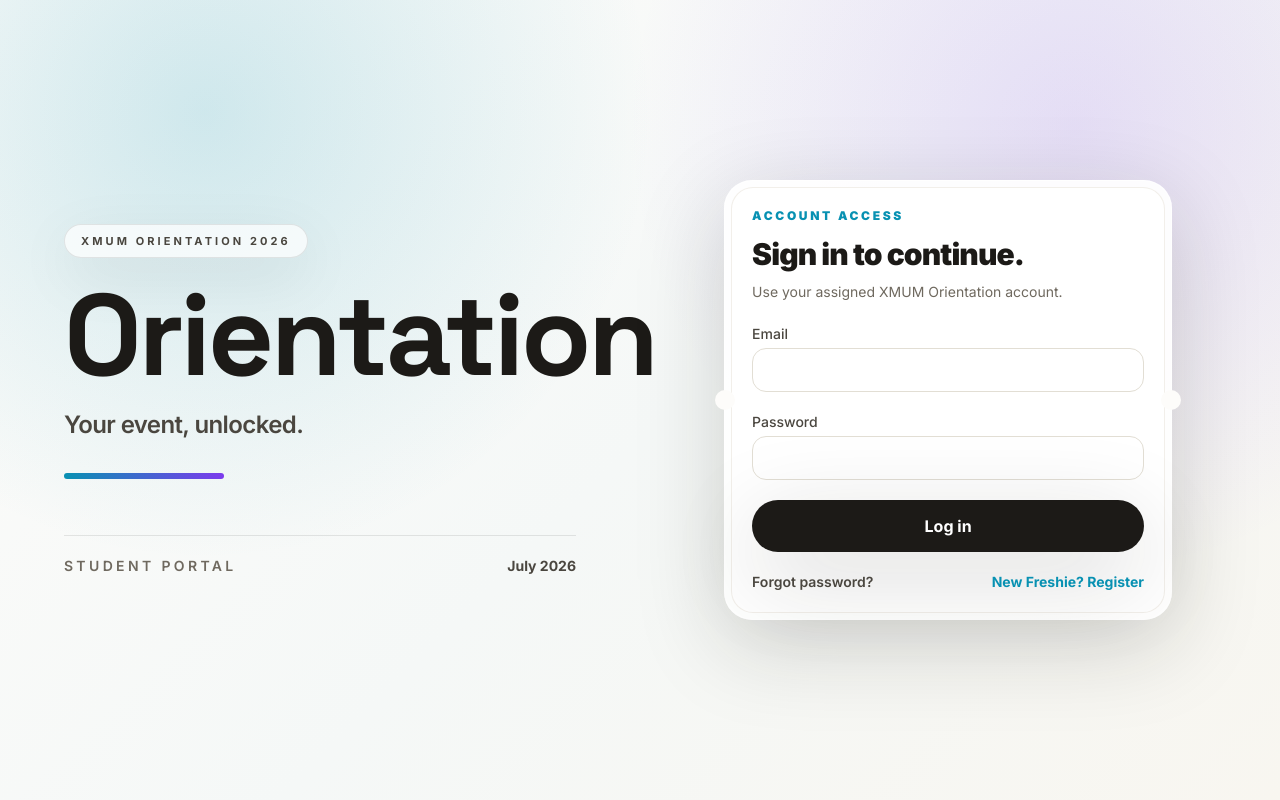
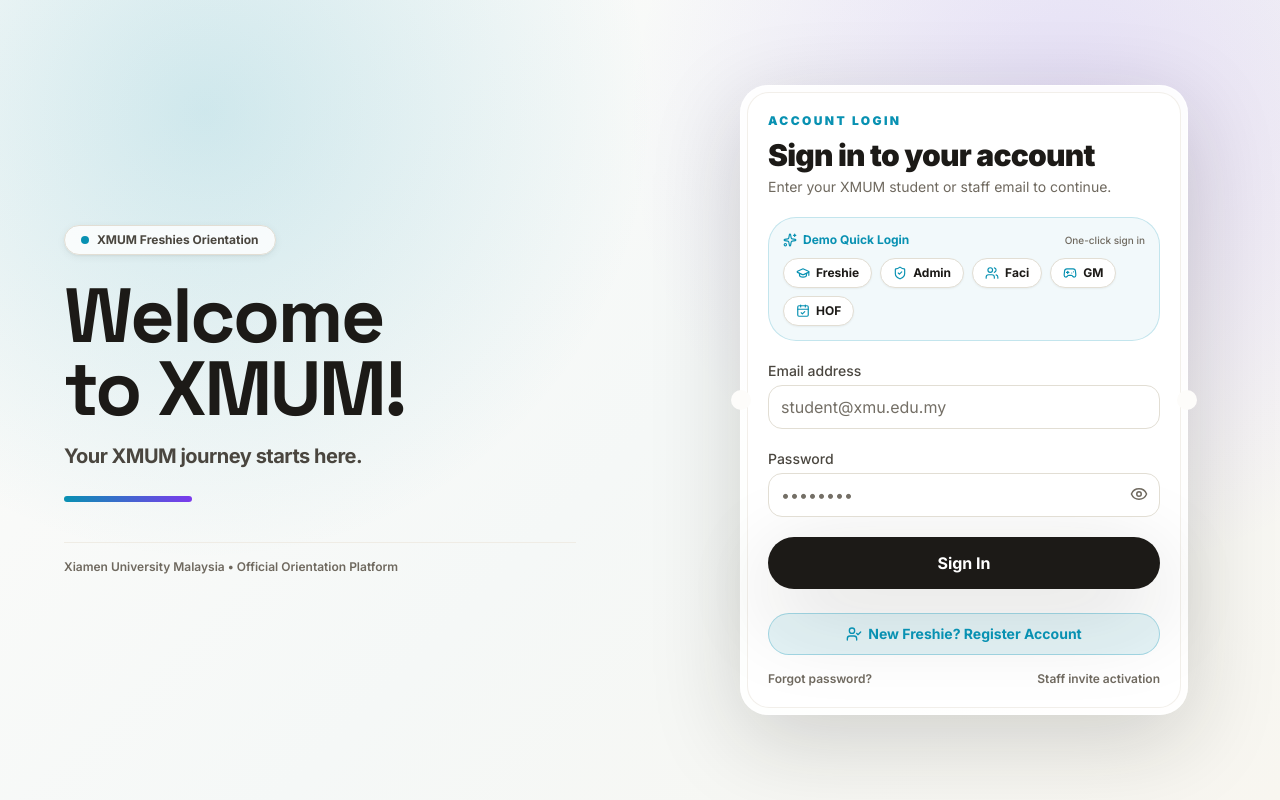
Before and after one commit to xmumorientation/XMUM_Orientation, a Next.js app: page /login in a window 1280 px wide. Built offline with nearby package versions, Linux system fonts and the light colour scheme; no server answers; the database is empty.

Commit message:
ux(auth): redesign login page and layout with clean typography, quick demo pill controls, and eye password toggle

```diff
--- a/src/app/(auth)/layout.tsx
+++ b/src/app/(auth)/layout.tsx
@@ -1,6 +1,5 @@
 "use client";
 
-import { Monogram } from "@/components/ui/Monogram";
 import { useConfig } from "@/components/useConfig";
 import { hexToRgbChannels } from "@/lib/utils";
 
@@ -10,7 +9,6 @@
   children: React.ReactNode;
 }) {
   const { brand } = useConfig();
-  const tagline = brand.eventTagline || "Your event, unlocked.";
 
   return (
     <main
@@ -25,42 +23,41 @@
       }
     >
       <div className="pointer-events-none absolute inset-0 -z-10 bg-[radial-gradient(circle_at_16%_14%,rgb(var(--brand-1-rgb)/0.18),transparent_28rem),radial-gradient(circle_at_84%_16%,rgb(var(--brand-2-rgb)/0.14),transparent_28rem),linear-gradient(135deg,#fdfcfa,#f5f8f7_52%,#f8f6f0)]" />
-      <div className="mx-auto grid min-h-[calc(100dvh-2.5rem-env(safe-area-inset-top)-env(safe-area-inset-bottom))] max-w-6xl items-center gap-6 lg:grid-cols-[1.05fr_0.95fr]">
+
+      <div className="mx-auto grid min-h-[calc(100dvh-2.5rem-env(safe-area-inset-top)-env(safe-area-inset-bottom))] max-w-6xl items-center gap-8 lg:grid-cols-[1.1fr_0.9fr]">
         <section className="hidden lg:block">
-          <div className="mb-7 inline-flex rounded-full border border-ink/10 bg-white/70 px-4 py-2 text-[11px] font-bold uppercase tracking-[0.28em] text-ink-soft shadow-[0_18px_60px_rgba(28,26,23,0.08)]">
-            XMUM Orientation 2026
+          <div className="mb-6 inline-flex items-center gap-2 rounded-full border border-paper-300 bg-white/80 px-4 py-1.5 text-xs font-bold text-ink-soft shadow-raised">
+            <span className="h-2 w-2 rounded-full bg-brand-1" />
+            <span>XMUM Freshies Orientation</span>
           </div>
-          <h1 className="font-display text-[clamp(4.5rem,9vw,8rem)] font-bold leading-[0.86] tracking-[-0.03em] text-ink">
-            {brand.eventName}
+
+          <h1 className="font-display text-[clamp(3.5rem,6vw,5.5rem)] font-black leading-[0.95] tracking-[-0.03em] text-ink">
+            Welcome to XMUM!
           </h1>
-          <p className="mt-6 max-w-xl text-2xl font-semibold leading-8 tracking-tight text-ink-soft">
-            {tagline}
+          <p className="mt-4 max-w-md text-xl font-bold leading-8 tracking-tight text-ink-soft">
+            Your XMUM journey starts here.
           </p>
-          <div className="mt-8 h-1.5 w-40 rounded-full bg-[linear-gradient(90deg,var(--brand-1),var(--brand-2))]" />
-          <div className="mt-14 grid max-w-lg grid-cols-[1fr_auto] items-end gap-5 border-t border-ink/10 pt-5">
-            <p className="text-sm font-semibold uppercase tracking-[0.24em] text-ink-faint">
-              Student portal
-            </p>
-            <p className="text-right text-sm font-bold text-ink-soft">
-              July 2026
-            </p>
+
+          <div className="mt-6 h-1.5 w-32 rounded-full bg-[linear-gradient(90deg,var(--brand-1),var(--brand-2))]" />
+
+          <div className="mt-10 max-w-lg border-t border-paper-200 pt-4 text-xs font-semibold text-ink-faint">
+            Xiamen University Malaysia • Official Orientation Platform
           </div>
         </section>
 
         <section className="mx-auto w-full max-w-md">
-          <div className="mb-4 flex items-center justify-between sm:mb-5 lg:hidden">
-            <div>
-              <p className="text-xs font-bold uppercase tracking-[0.22em] text-brand-1">
-                XMUM Orientation 2026
-              </p>
-              <h1 className="mt-1 font-display text-3xl font-bold tracking-[-0.02em]">
-                {brand.eventName}
-              </h1>
-              <p className="mt-1 max-w-[16rem] text-sm font-semibold leading-5 text-ink-faint">
-                {tagline}
-              </p>
+          <div className="mb-6 lg:hidden">
+            <div className="flex items-center justify-between gap-3">
+              <span className="text-xs font-bold uppercase tracking-[0.2em] text-brand-1">
+                XMUM Freshies Orientation
+              </span>
             </div>
-            <Monogram name={brand.eventName} />
+            <h1 className="mt-2 text-2xl font-black tracking-tight text-ink">
+              Welcome to XMUM
+            </h1>
+            <p className="mt-1 text-sm font-semibold leading-5 text-ink-faint">
+              Your XMUM journey starts here.
+            </p>
           </div>
           {children}
         </section>
--- a/src/app/(auth)/login/page.tsx
+++ b/src/app/(auth)/login/page.tsx
@@ -1,5 +1,17 @@
 "use client";
 
+import {
+  CalendarCheck,
+  Eye,
+  EyeOff,
+  Gamepad2,
+  GraduationCap,
+  Lock,
+  ShieldCheck,
+  Sparkles,
+  UserCheck,
+  Users,
+} from "lucide-react";
 import Link from "next/link";
 import { useRouter, useSearchParams } from "next/navigation";
 import { Suspense, useState } from "react";
@@ -7,90 +19,170 @@
 import { ErrorBanner, Spinner } from "@/components/ui";
 import { supabaseBrowser } from "@/lib/supabase/client";
 
+const DEMO_PRESETS = [
+  { label: "Freshie", email: "freshie.test@xmu.edu.my", pass: "TestPass123!", icon: GraduationCap },
+  { label: "Admin", email: "admin.test@xmu.edu.my", pass: "TestPass123!", icon: ShieldCheck },
+  { label: "Faci", email: "faci.test@xmu.edu.my", pass: "TestPass123!", icon: Users },
+  { label: "GM", email: "gm.test@xmu.edu.my", pass: "TestPass123!", icon: Gamepad2 },
+  { label: "HOF", email: "hof.test@xmu.edu.my", pass: "TestPass123!", icon: CalendarCheck },
+];
+
 function LoginForm() {
   const router = useRouter();
   const params = useSearchParams();
+  const nextUrl = params.get("next");
+
   const [email, setEmail] = useState("");
   const [password, setPassword] = useState("");
+  const [showPassword, setShowPassword] = useState(false);
   const [error, setError] = useState<string | null>(null);
   const [busy, setBusy] = useState(false);
 
-  async function onSubmit(e: React.FormEvent) {
-    e.preventDefault();
+  async function performLogin(loginEmail: string, loginPass: string) {
     setBusy(true);
     setError(null);
     const supabase = supabaseBrowser();
     const { error } = await supabase.auth.signInWithPassword({
-      email,
-      password,
+      email: loginEmail,
+      password: loginPass,
     });
     if (error) {
       setError(error.message);
       setBusy(false);
       return;
     }
-    // Dynamic routes bypass the client router cache in Next 15, so replace()
-    // alone fetches a fresh server render — no refresh() needed on top.
-    router.replace(params.get("next") || "/dashboard");
+    router.replace(nextUrl || "/dashboard");
+  }
+
+  async function onSubmit(e: React.FormEvent) {
+    e.preventDefault();
+    await performLogin(email, password);
+  }
+
+  function applyPreset(presetEmail: string, presetPass: string) {
+    setEmail(presetEmail);
+    setPassword(presetPass);
+    performLogin(presetEmail, presetPass);
   }
 
   return (
     <form onSubmit={onSubmit} className="auth-card">
       <div className="auth-card-inner space-y-5">
         <div>
-          <p className="text-xs font-black uppercase tracking-[0.22em] text-brand-1">
-            Account access
+          <div className="flex items-center justify-between">
+            <p className="text-xs font-black uppercase tracking-[0.2em] text-brand-1">
+              Account Login
             </p>
-          <h2 className="mt-3 text-3xl font-black tracking-[-0.03em] text-ink">
-            Sign in to continue.
+            {nextUrl && (
+              <span className="inline-flex items-center gap-1 rounded-full bg-amber-100 px-2.5 py-0.5 text-xs font-bold text-amber-800">
+                <Lock size={12} /> Sign-in required
+              </span>
+            )}
+          </div>
+          <h2 className="mt-2 text-2xl font-black tracking-tight text-ink sm:text-3xl">
+            Sign in to your account
           </h2>
-          <p className="mt-2 text-sm leading-6 text-ink-faint">
-            Use your assigned XMUM Orientation account.
+          <p className="mt-1 text-sm leading-5 text-ink-faint">
+            Enter your XMUM student or staff email to continue.
           </p>
         </div>
+
+        {/* Quick Demo Switcher Control */}
+        <div className="rounded-2xl border border-brand-1/20 bg-brand-1/5 p-3 sm:p-3.5">
+          <div className="flex items-center justify-between gap-2 text-xs font-bold text-ink-soft">
+            <span className="flex items-center gap-1.5 text-brand-1">
+              <Sparkles size={14} />
+              <span>Demo Quick Login</span>
+            </span>
+            <span className="text-[10px] font-medium text-ink-faint">One-click sign in</span>
+          </div>
+          <div className="mt-2.5 flex flex-wrap gap-1.5 sm:gap-2">
+            {DEMO_PRESETS.map((p) => {
+              const Icon = p.icon;
+              return (
+                <button
+                  key={p.label}
+                  type="button"
+                  onClick={() => applyPreset(p.email, p.pass)}
+                  className="inline-flex items-center gap-1.5 rounded-full border border-paper-300 bg-white px-3 py-1.5 text-xs font-bold text-ink shadow-[0_1px_2px_rgba(0,0,0,0.05)] transition-all duration-base ease-snappy hover:border-brand-1/60 hover:bg-brand-1/10 hover:text-brand-1 active:scale-95"
+                >
+                  <Icon size={14} className="text-brand-1" />
+                  <span>{p.label}</span>
+                </button>
+              );
+            })}
+          </div>
+        </div>
+
         <ErrorBanner message={error} />
+
         <div>
           <label className="label" htmlFor="email">
-            Email
+            Email address
           </label>
           <input
             id="email"
             type="email"
             required
+            placeholder="student@xmu.edu.my"
             autoComplete="email"
             className="input"
             value={email}
             onChange={(e) => setEmail(e.target.value)}
           />
         </div>
+
         <div>
           <label className="label" htmlFor="password">
             Password
           </label>
+          <div className="relative">
             <input
               id="password"
-            type="password"
+              type={showPassword ? "text" : "password"}
               required
+              placeholder="••••••••"
               autoComplete="current-password"
-            className="input"
+              className="input pr-10"
               value={password}
               onChange={(e) => setPassword(e.target.value)}
             />
+            <button
+              type="button"
+              onClick={() => setShowPassword(!showPassword)}
+              aria-label={showPassword ? "Hide password" : "Show password"}
+              className="absolute right-3 top-3 text-ink-faint transition hover:text-ink"
+            >
+              {showPassword ? <EyeOff size={18} /> : <Eye size={18} />}
+            </button>
           </div>
+        </div>
+
         <button type="submit" disabled={busy} className="group auth-submit">
           {busy ? (
             <Spinner className="border-white/40 border-t-white" />
           ) : (
-            "Log in"
+            "Sign In"
           )}
         </button>
-        <div className="flex justify-between gap-4 text-sm">
-          <Link href="/forgot-password" className="font-semibold text-ink-soft">
+
+        <div className="flex flex-col gap-2 pt-1 text-center text-sm">
+          <Link
+            href="/register"
+            className="inline-flex items-center justify-center gap-1.5 rounded-xl border border-brand-1/30 bg-brand-1/10 px-4 py-2.5 font-bold text-brand-1 transition hover:bg-brand-1/20 active:scale-95"
+          >
+            <UserCheck size={16} />
+            New Freshie? Register Account
+          </Link>
+
+          <div className="flex justify-between gap-4 pt-2 text-xs font-semibold text-ink-faint">
+            <Link href="/forgot-password" className="hover:text-ink">
               Forgot password?
             </Link>
-          <Link href="/register" className="font-bold text-brand-1">
-            New Freshie? Register
+            <Link href="/activate" className="hover:text-ink">
+              Staff invite activation
             </Link>
+          </div>
         </div>
       </div>
     </form>
```
Also changed, not shown: public/xmum-logo-badge.png (added), public/xmum-logo-horizontal.png (added). Lines whose indentation alone changed are shown as unchanged.
